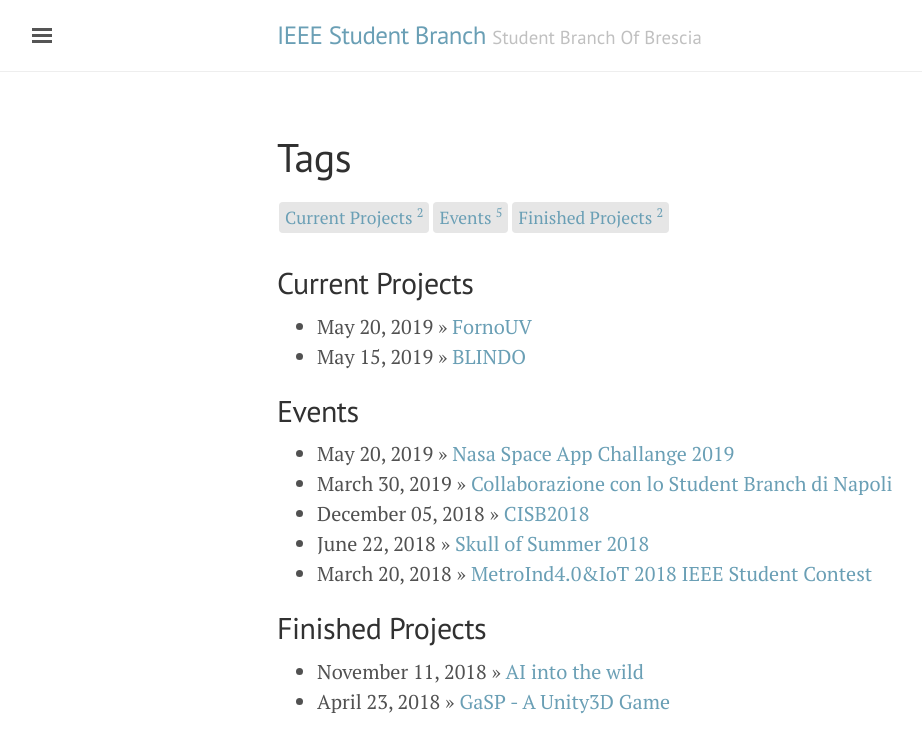
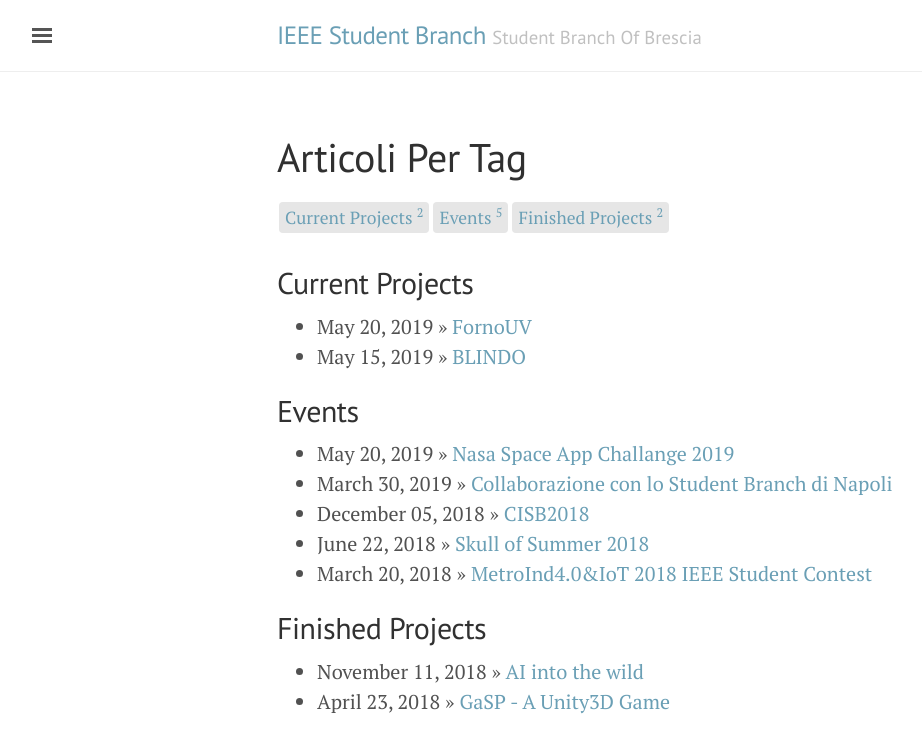
Before and after one commit to ieee-brescia/ieee-brescia.github.io, a Jekyll site: the page built from tags/index.md, in a window 1280 px wide. Shown: the top 753 px of the page, without its empty margins (3-925 px from the left). Built offline with Jekyll 4.4.1, drawn with Linux system fonts in a browser that asks for light colours.

Commit message:
consistent naming

```diff
--- a/tags/index.md
+++ b/tags/index.md
@@ -1,6 +1,6 @@
 ---
 layout: page
-title: Tags
+title: Articoli Per Tag
 comments: false
 ---
 
```
